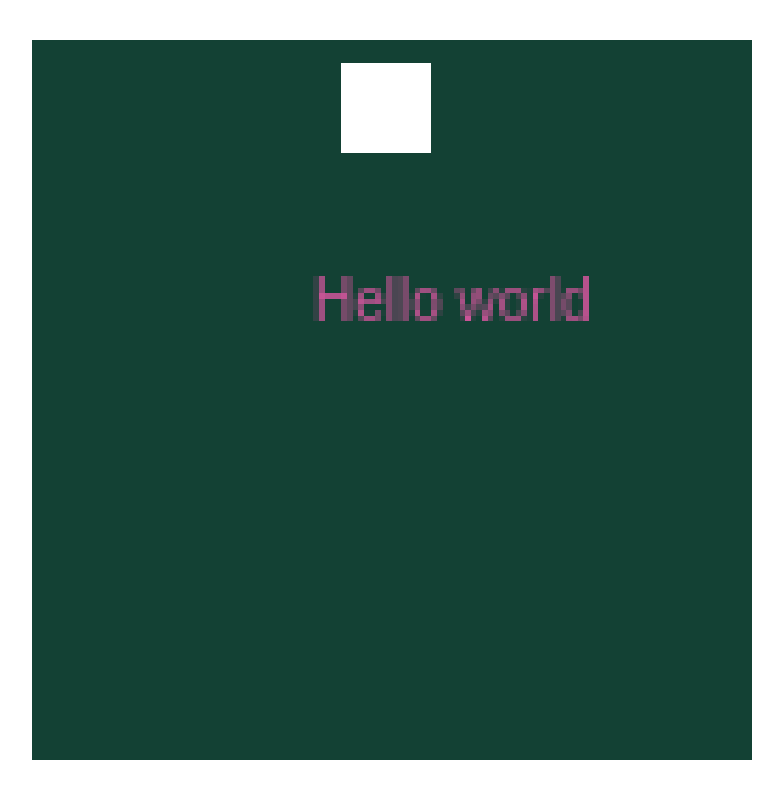
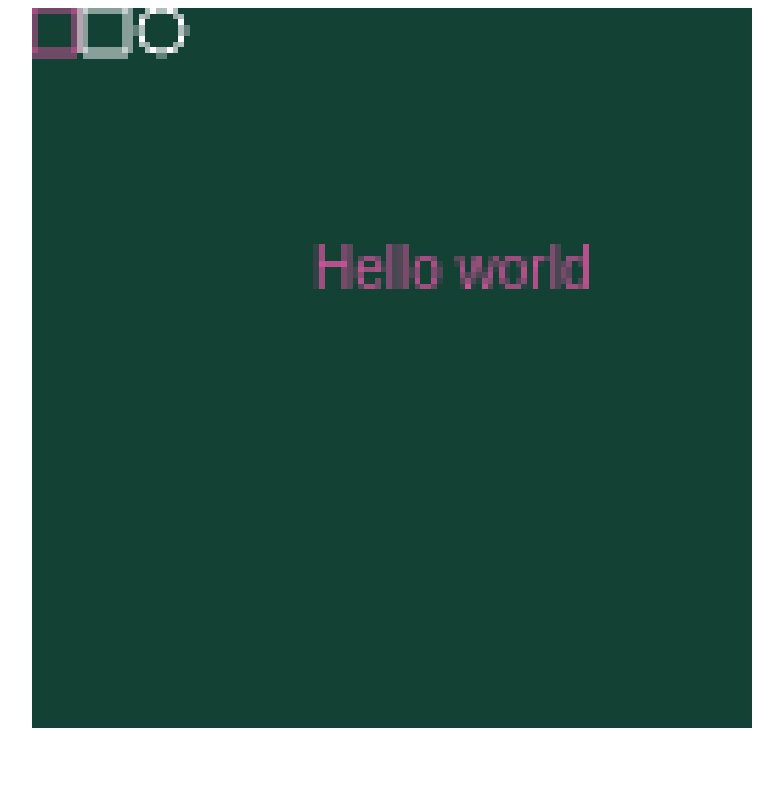
Before and after one commit to isacben/pico-js, a plain HTML site: page index.html in a window 1280 px wide. Shown: the whole page, without its empty margins (248-1031 px from the left). Drawn offline with Linux system fonts and the light colour scheme.

Commit message:
add circle

```diff
--- a/engine.js
+++ b/engine.js
@@ -12,6 +12,7 @@ const maxHeight = NATIVE_HEIGHT * maxMultiplier;
 const windowPercentage = 0.9;
 
 var canvas = document.createElement('canvas');
+canvas.id = "canvas";
 var ctx = canvas.getContext("2d");
 
 let accumulator = 0;
@@ -25,6 +26,10 @@ let cHeight = NATIVE_HEIGHT;
 ctx.canvas.width = cWidth;
 ctx.canvas.height = cHeight;
 ctx.imageSmoothingEnabled = false;
+
+function setCanvasScalingFactor() {
+    return window.devicePixelRatio || 1;
+}
 
 function resizeCanvas() {
     cWidth = window.innerWidth;
@@ -93,7 +98,7 @@ function rect(x, y, w, h, c) {
     //x *= TILE_SIZE; y *= TILE_SIZE; w *= TILE_SIZE; h *= TILE_SIZE;
 
     ctx.beginPath();
-    ctx.lineWidth = "8";
+    //ctx.lineWidth = "2";
     ctx.strokeStyle = COLORS[c];
     ctx.rect(x, y, w, h);
     ctx.stroke();
@@ -104,6 +109,12 @@ function fillRect(x, y, w, h, c) {
     ctx.fillRect(x, y, w, h);
 }
 
+function circ(x, y, r, c) {
+    ctx.fillStyle = COLORS[c];
+    ctx.beginPath();
+    ctx.arc(x, y, r, 0, 2 * Math.PI);
+    ctx.stroke();
+}
 function print(s, x, y, c) {
     ctx.fillStyle = COLORS[c];
     ctx.fillText(s, x, y, 200);
--- a/game.js
+++ b/game.js
@@ -15,7 +15,9 @@ function _draw() {
 }
 
 function custom_function(x) {
-   rect(x, 8, 8, 8, 0);
+   rect(0, 0, 8, 8, 2);
+   rect(9, 0, 8, 8, 0);
+   circ(23, 4, 4, 2);
 }
 
 let age = 20;
--- a/index.html
+++ b/index.html
@@ -7,8 +7,6 @@
             flex-direction: column;
             justify-content: center;
             align-items: center;
-            height: 100%;
-            width: 100%;
         }
         canvas {
             image-rendering: pixelated;
```
